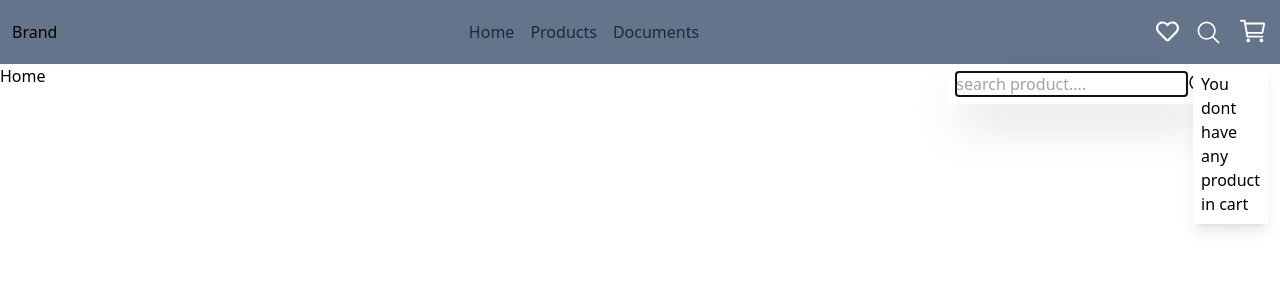
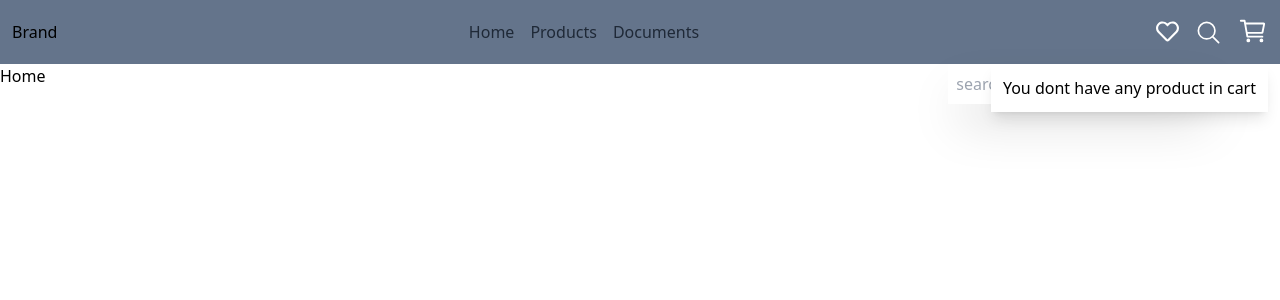
Before and after one commit to Rydwan94/e-commerce-shop-react-typescript, a React (Vite) app: page / in a window 1280 px wide. Shown: the top 300 px of the page. Built offline with nearby package versions, Linux system fonts and the light colour scheme; what tailwindcss-animated would draw is missing.

Commit message:
feat: 'close on outsiteClick / remove from cart '

```diff
--- a/src/components/Navigation/CartIcon.tsx
+++ b/src/components/Navigation/CartIcon.tsx
@@ -1,22 +1,42 @@
+import { useEffect, useRef } from "react";
 import { useProducts } from "../../context/ProductsProvider";
-import { IoCartOutline } from "react-icons/io5";
+import { IoCartOutline, IoCloseOutline } from "react-icons/io5";
 import { CartIconProps } from "../../interface/interfaces";
 
-const CartIcon = ({isOpenCart, setIsOpenCart, setExpandSearcher} :CartIconProps) => {
-  const { cart } = useProducts();
+const CartIcon = ({
+  isOpenCart,
+  setIsOpenCart,
+  setExpandSearcher,
+}: CartIconProps) => {
+  const { cart, removeFromCart } = useProducts();
+
+  const cartInfoRef = useRef<HTMLInputElement | null>(null);
 
   const handleOpenCart = (): void => {
     setIsOpenCart(!isOpenCart);
-    setExpandSearcher(false)
+    setExpandSearcher(false);
   };
+
+  const handleClickOutside = (e: MouseEvent) => {
+    if (
+      isOpenCart &&
+      cartInfoRef.current &&
+      !cartInfoRef.current.contains(e.target as Node)
+    ) {
+      setIsOpenCart(false);
+    }
+  };
+
+  useEffect(() => {
+    window.addEventListener("mousedown", handleClickOutside);
+
+    return () => window.removeEventListener("mousedown", handleClickOutside);
+  }, [isOpenCart]);
 
   return (
     <div className="relative">
       <div>
-        <button
-          onClick={handleOpenCart}
-          className="cursor-pointer pt-1"
-        >
+        <button onClick={handleOpenCart} className="cursor-pointer pt-1">
           <IoCartOutline size={30} color="white" />
         </button>
         {cart.length > 0 && (
@@ -25,19 +45,30 @@ const CartIcon = ({isOpenCart, setIsOpenCart, setExpandSearcher} :CartIconProps)
           </div>
         )}
 
-          <div className={`absolute top-[52px] right-0 bg-white text-black p-2 shadow-lg ${isOpenCart ? "animate-fade-down" : "animate-jump-out"}`}>
-
-            {cart.length > 0 ? cart.map((product) => (
+        <div
+          ref={cartInfoRef}
+          className={`absolute top-[52px] right-0 min-w-max bg-white text-black p-3 shadow-lg ${
+            isOpenCart ? "animate-fade-down" : "animate-jump-out"
+          }`}
+        >
+          {cart.length > 0 ? (
+            cart.map((product) => (
               <div
                 className="flex flex-col justify-evenly items-start"
                 key={product.id}
               >
-                <p>{product.name}</p>
-                <button></button>
+                <div className="flex items-center">
+                  <p>{product.name}</p>
+                  <button className="pt-1" onClick={() => removeFromCart(product.id)}>
+                    <IoCloseOutline  size={20} />
+                  </button>
+                </div>
               </div>
-            )): <p>You dont have any product in cart</p>}
-          </div>
-
+            ))
+          ) : (
+            <p>You dont have any product in cart</p>
+          )}
+        </div>
       </div>
     </div>
   );
--- a/src/components/Navigation/ProductSearchIcon.tsx
+++ b/src/components/Navigation/ProductSearchIcon.tsx
@@ -1,50 +1,80 @@
+import { useEffect, useRef } from "react";
+import { IoSearchOutline } from "react-icons/io5";
+import { useProducts } from "../../context/ProductsProvider";
+import { ProductSearchIconProps } from "../../interface/interfaces";
+import { useNavigate } from "react-router-dom";
 
-import {useEffect, useRef} from 'react'
-import { IoSearchOutline } from "react-icons/io5";
-import { useProducts } from '../../context/ProductsProvider';
-import { ProductSearchIconProps } from '../../interface/interfaces';
+const ProductSearchIcon = ({
+  expandSearcher,
+  setExpandSearcher,
+  setIsOpenCart,
+}: ProductSearchIconProps) => {
+  const { searchValue, setsearchValue, searchProduct } = useProducts();
+  const inputRef = useRef<HTMLInputElement | null>(null);
 
-
-
-const ProductSearchIcon = ({expandSearcher, setExpandSearcher, setIsOpenCart}: ProductSearchIconProps) => {
-
-    const {searchValue, setsearchValue, searchProduct} = useProducts()
-
-
-    const inputRef = useRef<HTMLInputElement | null>(null)
+  const Navigate = useNavigate();
 
   useEffect(() => {
-        inputRef.current?.focus()
-    },[expandSearcher])
-
+    inputRef.current?.focus();
+  }, [expandSearcher]);
 
   const handleExpandSearcher = () => {
-        setExpandSearcher(!expandSearcher)
-        setIsOpenCart(false)
-    }
+    setExpandSearcher(!expandSearcher);
+    setIsOpenCart(false);
+  };
 
   const handleInput = (e: React.ChangeEvent<HTMLInputElement>) => {
     setsearchValue(e.target.value);
+  };
+
+  const handleSearchProduct = () => {
+    Navigate('/products')
+    searchProduct();
+  };
+
+  const handleClickOutside = (e: MouseEvent) => {
+    if (
+      expandSearcher &&
+      inputRef.current &&
+      !inputRef.current.contains(e.target as Node)
+    ) {
+      setExpandSearcher(false);
     }
+  };
 
+  useEffect(() => {
+    window.addEventListener("mousedown", handleClickOutside);
 
-    const handleSearchProduct = () => searchProduct()
+    return () => {
+      window.removeEventListener("mousedown", handleClickOutside);
+    };
+  }, [expandSearcher]);
 
   return (
-   <div className='relative'>
+    <div className="relative">
       <div className="cursor-pointer" onClick={handleExpandSearcher}>
         <IoSearchOutline size={27} color="white" />
       </div>
       {
-
-            <div className={`flex absolute top-[170%] right-[10%]  p-2 shadow-2xl bg-white transition-all ${expandSearcher ? "animate-jump-in" : "animate-jump-out"}`}>
-                <input ref={inputRef} type="text" placeholder='search product....' value={searchValue} onChange={handleInput} />
-                <button onClick={handleSearchProduct} className='cursor-pointer'><IoSearchOutline size={24} color="black" /></button>
+        <div
+          ref={inputRef}
+          className={`flex absolute top-[170%] right-[10%] p-2 shadow-2xl bg-white transition-all ${
+            expandSearcher ? "animate-jump-in" : "animate-jump-out"
+          }`}
+        >
+          <input
+            type="text"
+            placeholder="search product...."
+            value={searchValue}
+            onChange={handleInput}
+          />
+          <button onClick={handleSearchProduct} className="cursor-pointer">
+            <IoSearchOutline size={24} color="black" />
+          </button>
         </div>
-
       }
     </div>
-  )
-}
+  );
+};
 
-export default ProductSearchIcon
+export default ProductSearchIcon;
--- a/src/components/Products/SingleProduct.tsx
+++ b/src/components/Products/SingleProduct.tsx
@@ -1,4 +1,5 @@
 import React from "react";
+import { Link } from "react-router-dom";
 import { Product } from "../../interface/interfaces";
 import { useProducts } from "../../context/ProductsProvider";
 import { FaHeart, FaRegHeart } from "react-icons/fa"; // Importuj ikony serca
@@ -10,7 +11,7 @@ const SingleProduct: React.FC<Product> = ({
   price,
   image,
   category,
-  isFavourite
+  isFavourite,
 }) => {
   const { addToCart, addToFavourites, cart } = useProducts();
 
@@ -22,13 +23,13 @@ const SingleProduct: React.FC<Product> = ({
       price,
       image,
       category,
-      isFavourite
+      isFavourite,
     });
   };
 
   const handleAddToFavourites = () => addToFavourites(id);
 
-  const findProduct = cart.find(item => item.id === id);
+  const findProduct = cart.find((item) => item.id === id);
 
   return (
     <figure className="max-w-fit max-h-max p-2" key={id}>
@@ -39,7 +40,13 @@ const SingleProduct: React.FC<Product> = ({
         <p>{price} pln</p>
       </figcaption>
       <div className="flex items-center justify-between">
-        <button onClick={handleAddToCart}>{findProduct ? "Remove Product" : "Add product"}</button>
+        <button onClick={handleAddToCart}>
+          {findProduct ? (
+            <Link to={`/products/${id}`}>Details</Link>
+          ) : (
+            "Add product"
+          )}
+        </button>
         <button onClick={handleAddToFavourites}>
           {isFavourite ? (
             <FaHeart color="red" size={20} /> // Ikona serca, gdy produkt jest ulubiony
--- a/src/context/ProductsProvider.tsx
+++ b/src/context/ProductsProvider.tsx
@@ -32,7 +32,7 @@ const ProductsProvider: React.FC<{ children: React.ReactNode }> = ({
 
     if (!productExist) {
       setCart((prev) => [...prev, cartProduct]);
-    } else return setCart(cart.filter((item) => item.id !== cartProduct.id));
+    }
   };
 
   const removeFromCart = (productId: number) => {
```
Lines whose indentation alone changed are shown as unchanged.
